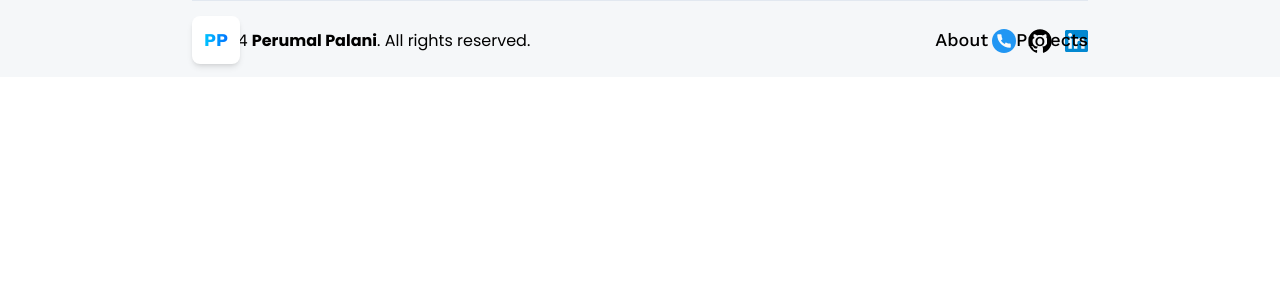
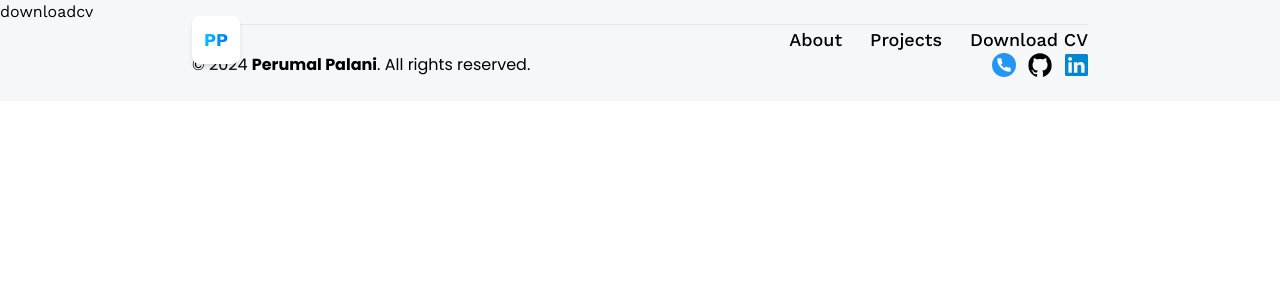
Before and after one commit to perumalsftdevl/3D_portfolio, a React (Vite) app: page /cv in a window 1280 px wide. Shown: the top 300 px of the page. Built offline with nearby package versions, Linux system fonts and the light colour scheme; no server answers.

Commit message:
cv added

```diff
--- a/src/App.jsx
+++ b/src/App.jsx
@@ -1,23 +1,24 @@
 import { Route, BrowserRouter as Router, Routes } from "react-router-dom";
 
 import { Footer, Navbar } from "./components";
-import { About, Contact, Home, Projects } from "./pages";
+import { About, Contact, Home, Projects, Downloadcv } from "./pages";
 
 const App = () => {
   return (
-    <main className='bg-slate-300/20'>
+    <main className="bg-slate-300/20">
       <Router>
         <Navbar />
         <Routes>
-          <Route path='/' element={<Home />} />
+          <Route path="/" element={<Home />} />
           <Route
-            path='/*'
+            path="/*"
             element={
               <>
                 <Routes>
-                  <Route path='/about' element={<About />} />
-                  <Route path='/projects' element={<Projects />} />
-                  <Route path='/contact' element={<Contact />} />
+                  <Route path="/about" element={<About />} />
+                  <Route path="/projects" element={<Projects />} />
+                  <Route path="/contact" element={<Contact />} />
+                  <Route path="/cv" element={<Downloadcv />} />
                 </Routes>
                 <Footer />
               </>
--- a/src/assets/images/index.js
+++ b/src/assets/images/index.js
@@ -1,15 +1,8 @@
-import hero from './hero.jpg'
-import meta from './meta.png'
-import shopify from './shopify.png'
-import starbucks from './starbucks.png'
-import tesla from './tesla.png'
-import logo from './logo.svg'
-
-export {
-    hero,
-    meta,
-    shopify,
-    starbucks,
-    tesla,
-    logo
-}
+import hero from "./hero.jpg";
+import meta from "./meta.png";
+import shopify from "./shopify.png";
+import starbucks from "./starbucks.png";
+import tesla from "./tesla.png";
+import logo from "./logo.svg";
+import ai_logi from "./ai_logo.png";
+export { hero, meta, shopify, starbucks, tesla, logo, ai_logi };
--- a/src/components/Navbar.jsx
+++ b/src/components/Navbar.jsx
@@ -26,6 +26,15 @@ const Navbar = () => {
         >
           Projects
         </NavLink>
+        <NavLink
+          onClick={() =>
+            window.open(
+              "https://firebasestorage.googleapis.com/v0/b/portfolio-c84b8.appspot.com/o/Final_Resume.pdf?alt=media&token=0457f7c3-ab08-4233-9da5-4911b5009b83"
+            )
+          }
+        >
+          Download CV
+        </NavLink>
       </nav>
     </header>
   );
--- /dev/null
+++ b/src/pages/downloadcv.jsx
@@ -0,0 +1,7 @@
+import React from "react";
+
+function Downloadcv() {
+  return <div>downloadcv</div>;
+}
+
+export default Downloadcv;
--- a/src/pages/index.js
+++ b/src/pages/index.js
@@ -1,11 +1,6 @@
 import Home from "./Home";
-import About from './About'
+import About from "./About";
 import Projects from "./Projects";
 import Contact from "./Contact";
-
-export {
-    Home,
-    About,
-    Projects,
-    Contact
-}
+import Downloadcv from "./downloadcv";
+export { Home, About, Projects, Contact, Downloadcv };
```
Also changed, not shown: src/constants/index.js (+10 -10 lines), src/assets/images/ai_logo.png (added).
